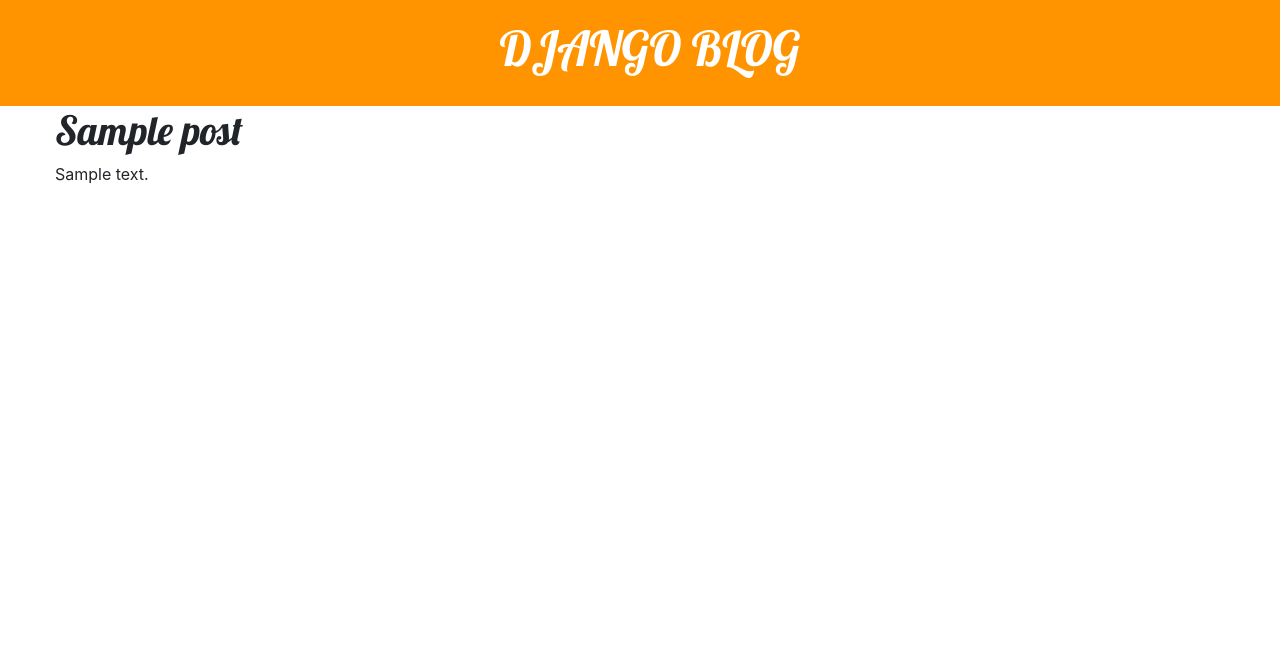
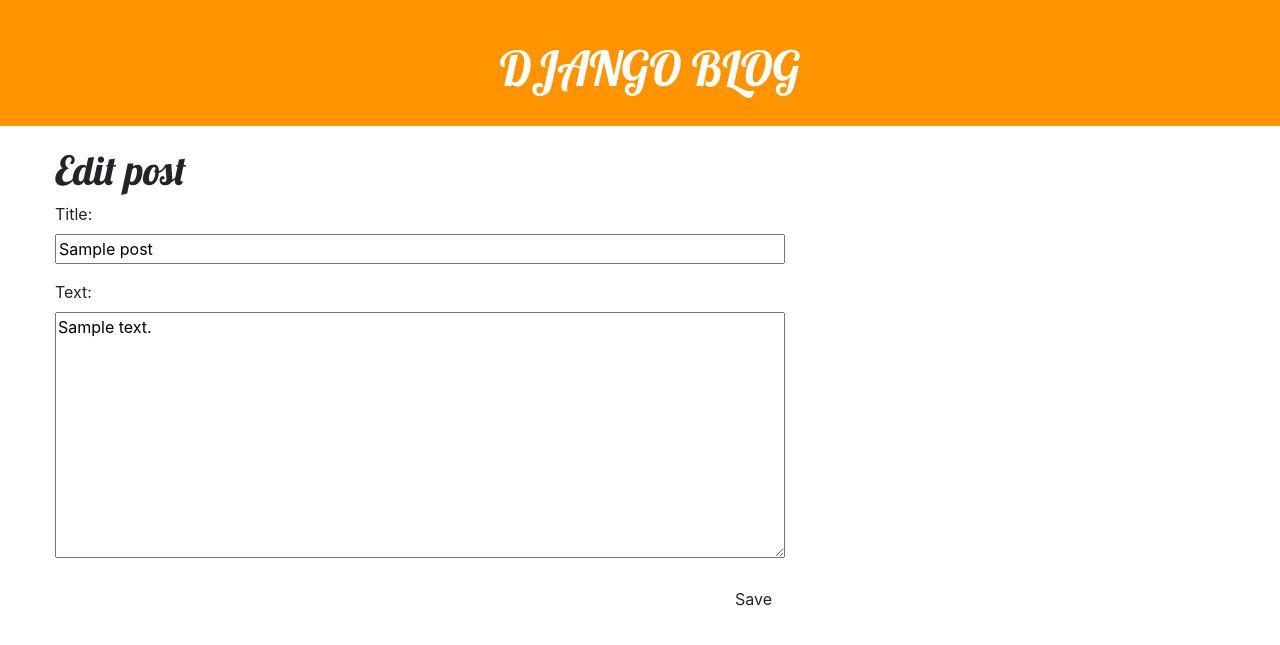
Before and after one commit to OlegKondratenko/Portfolio, a Django app: page /post/1/edit/ in a window 1280 px wide. Shown: the top 645 px of the page. Run offline with Django 3.2, Linux system fonts and the light colour scheme; tables that the repository leaves empty hold one stand-in row (values such as "Sample post"); some libraries are stand-ins or nearby versions.

Commit message:
Add forms for adding and editing posts

```diff
--- /dev/null
+++ b/mysite/blog/forms.py
@@ -0,0 +1,9 @@
+from django import forms
+
+from .models import Post
+
+class PostForm(forms.ModelForm):
+
+    class Meta:
+        model = Post
+        fields = ('title', 'text',)
--- a/mysite/blog/static/css/blog.css
+++ b/mysite/blog/static/css/blog.css
@@ -9,7 +9,7 @@
 .page-header {
     background-color: #ff9400;
     margin-top: 0;
-    padding: 20px 20px 20px 40px;
+    padding: 40px 20px 20px 40px;
 }
 
 .page-header h1, .page-header h1 a, .page-header h1 a:visited, .page-header h1 a:active {
@@ -19,7 +19,9 @@
 }
 
 .content {
+    padding-top: 20px;
     margin-left: 40px;
+
 }
 
 h1, h2, h3, h4 {
--- a/mysite/blog/templates/blog/layout.html
+++ b/mysite/blog/templates/blog/layout.html
@@ -13,11 +13,22 @@
     <link rel="stylesheet" href="https://stackpath.bootstrapcdn.com/bootstrap/4.5.2/css/bootstrap.min.css" integrity="sha384-JcKb8q3iqJ61gNV9KGb8thSsNjpSL0n8PARn9HuZOnIxN0hoP+VmmDGMN5t9UJ0Z" crossorigin="anonymous">
     <!--Our static files -->
     <link rel="stylesheet" href="{% static 'css/blog.css' %}">
+
     <title>{% block title %}{% endblock %}</title>
+
   </head>
   <body>
     <div class="page-header">
-      <h1 class="display-2 text-center text-uppercase "><a href="" class="text-decoration-none">Django Blog</a></h1>
+      {% if user.is_authenticated %}
+        <a href="{% url 'post_new' %}" class="top-menu">
+          <svg width="1em" height="1em" viewBox="0 0 16 16" class="bi bi-plus-square" fill="currentColor" xmlns="http://www.w3.org/2000/svg">
+          <path fill-rule="evenodd" d="M14 1H2a1 1 0 0 0-1 1v12a1 1 0 0 0 1 1h12a1 1 0 0 0 1-1V2a1 1 0 0 0-1-1zM2 0a2 2 0 0 0-2 2v12a2 2 0 0 0 2 2h12a2 2 0 0 0 2-2V2a2 2 0 0 0-2-2H2z"/>
+          <path fill-rule="evenodd" d="M8 4a.5.5 0 0 1 .5.5v3h3a.5.5 0 0 1 0 1h-3v3a.5.5 0 0 1-1 0v-3h-3a.5.5 0 0 1 0-1h3v-3A.5.5 0 0 1 8 4z"/>
+        </svg>
+      </a>
+      {% endif %}
+
+      <h1 class="display-2 text-center text-uppercase "><a href="{%url 'post_list' %}" class="text-decoration-none">Django Blog</a></h1>
     </div>
     <div class="content container">
       <div class="row">
--- /dev/null
+++ b/mysite/blog/templates/blog/post_edit.html
@@ -0,0 +1,10 @@
+{% extends 'blog/layout.html' %}
+
+{% block body %}
+    <h1>Edit post</h1>
+    <form method="POST" class="post-form">
+        {% csrf_token %}
+        {{ form.as_p }}
+        <button type="submit" class="save btn btn-default">Save</button>
+    </form>
+{% endblock %}
--- a/mysite/blog/templates/blog/post_info.html
+++ b/mysite/blog/templates/blog/post_info.html
@@ -1,21 +1,16 @@
-{% extends 'blog/layout.html'%}
-
+{% extends 'blog/layout.html' %}
 
 {% block body %}
-
-
-    {%if post.published.date%}
     <div class="post">
-        <div class="date">
-        <p>published: {{ post.published_date }}</p>
+        {% if post.published_date %}
+            <div class="date">
+                {{ post.published_date }}
+            </div>
+        {% endif %}
+        {% if user.is_authenticated %}
+        <a class="btn btn-warning" href="{% url 'post_edit' pk=post.pk %}">Edit post<span class="glyphicon glyphicon-pencil"></span></a>
+        {% endif %}
+        <h1>{{ post.title }}</h1>
+        <p>{{ post.text|linebreaksbr }}</p>
     </div>
-    {% endif%}
-    <h1>{{ post.title }}</h1>
-    <p>{{ post.text|linebreaksbr }}</p>
-</div>
-
-
-
-
-
-{%endblock%}
+{% endblock %}
--- a/mysite/blog/templates/blog/post_list.html
+++ b/mysite/blog/templates/blog/post_list.html
@@ -1,6 +1,4 @@
 {% extends 'blog/layout.html'%}
-
-
 
 {% block title %}
     Post page
@@ -18,7 +16,4 @@
     </div>
 {% endfor %}
 
-
-
-
 {%endblock%}
--- a/mysite/blog/urls.py
+++ b/mysite/blog/urls.py
@@ -3,5 +3,7 @@
 
 urlpatterns = [
     path('', views.post_list, name="post_list"),
-    re_path(r'post/(?P<pk>[0-9]+)', views.post_info, name="post_info")
+    re_path(r'post/(?P<pk>[0-9]+)$', views.post_info, name="post_info"),
+    re_path(r'^post/new/$', views.post_new, name='post_new'),
+    re_path(r'^post/(?P<pk>[0-9]+)/edit/$', views.post_edit, name='post_edit'),
 ]
--- a/mysite/blog/views.py
+++ b/mysite/blog/views.py
@@ -1,6 +1,7 @@
-from django.shortcuts import render, get_object_or_404
+from django.shortcuts import render, get_object_or_404, redirect
 from django.utils import timezone
 from .models import Post
+from .forms import PostForm
 
 def post_list(request):
     posts = Post.objects.filter(published_date__lte=timezone.now()).order_by('published_date')
@@ -11,3 +12,32 @@
     return render(request, 'blog/post_info.html', {
         "post": post
         })
+
+
+def post_new(request):
+    if request.method == "POST":
+        form = PostForm(request.POST)
+        if form.is_valid():
+            post = form.save(commit=False)
+            post.author = request.user
+            post.published_date = timezone.now()
+            post.save()
+            return redirect('post_info', pk=post.pk)
+    else:
+        form = PostForm()
+    return render(request, 'blog/post_edit.html', {'form': form})
+
+
+def post_edit(request, pk):
+    post = get_object_or_404(Post, pk=pk)
+    if request.method == "POST":
+        form = PostForm(request.POST, instance=post)
+        if form.is_valid():
+            post = form.save(commit=False)
+            post.author = request.user
+            post.published_date = timezone.now()
+            post.save()
+            return redirect('post_info', pk=post.pk)
+    else:
+        form = PostForm(instance=post)
+    return render(request, 'blog/post_edit.html', {'form': form})
--- a/mysite/mysite/settings.py
+++ b/mysite/mysite/settings.py
@@ -124,4 +124,4 @@
 # https://docs.djangoproject.com/en/3.1/howto/static-files/
 import os
 STATIC_URL = '/static/'
-STATIC_ROOT = os.path.join(BASE_DIR, 'static')
+STATIC_ROOT = os.path.join(BASE_DIR, '/static/')
```
Lines whose indentation alone changed are shown as unchanged.
